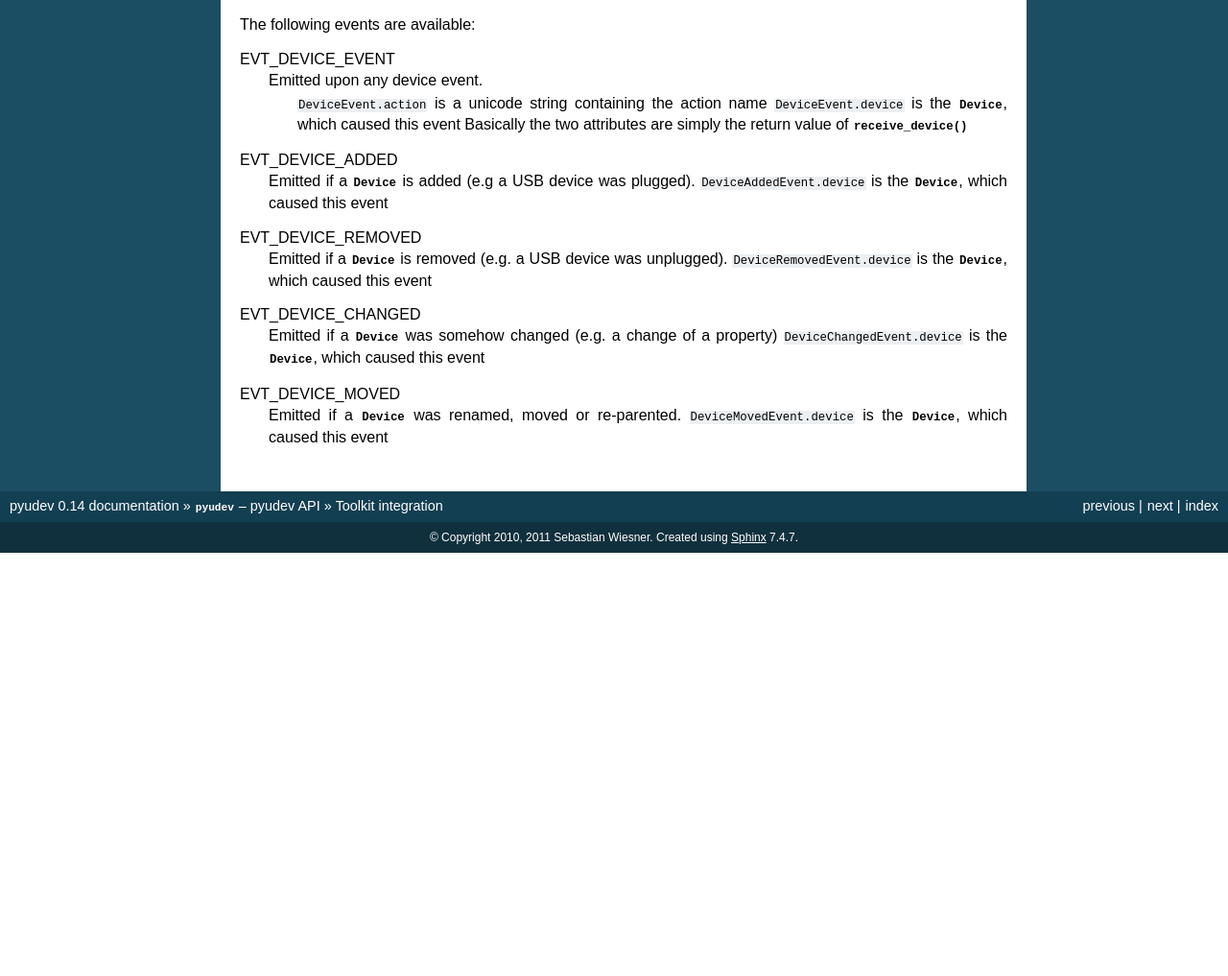
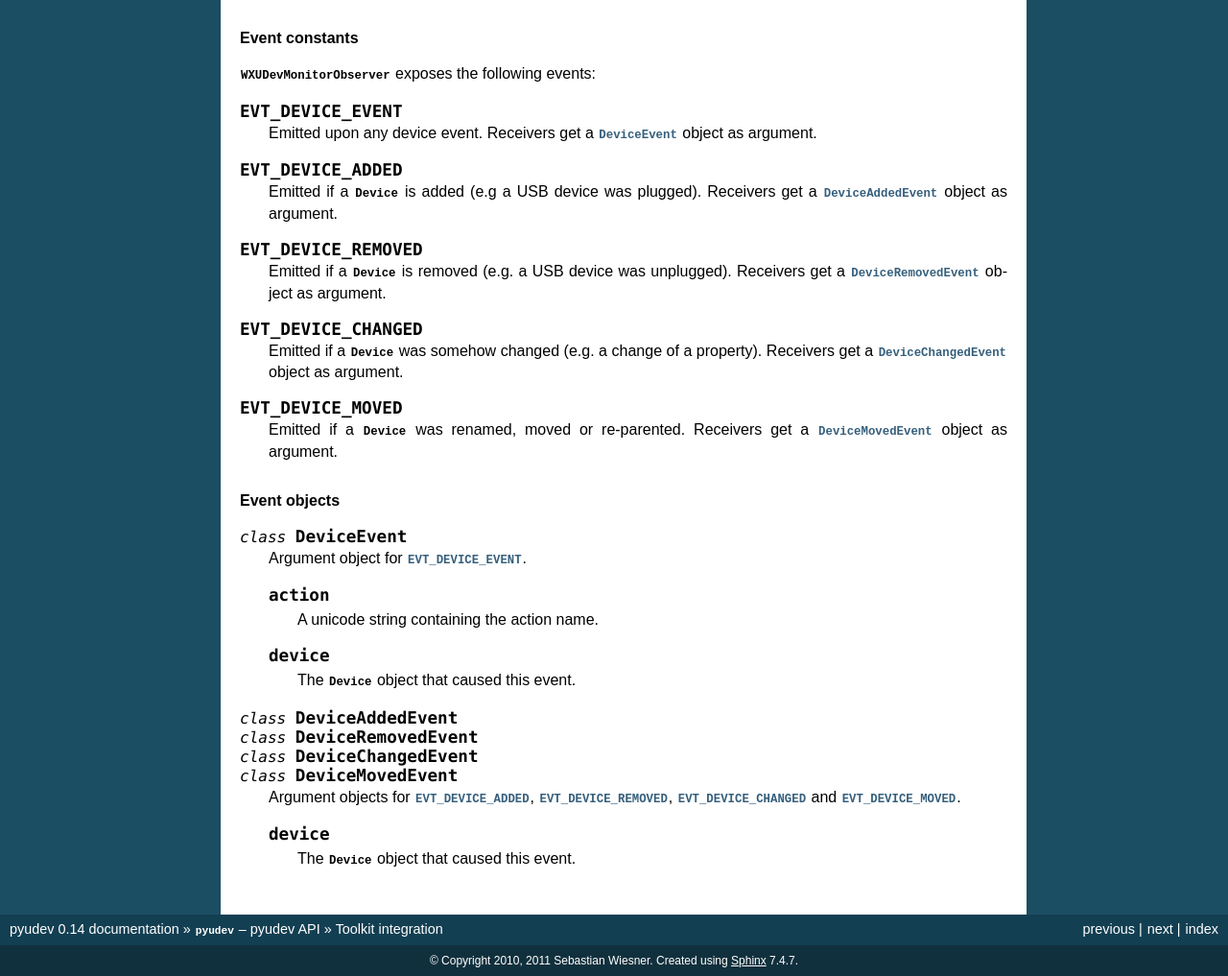
Before and after one commit to pyudev/pyudev, a Sphinx documentation site: the page built from doc/api/toolkit.rst, in a window 1280 px wide and 1400 px high, scrolled down 1992 px. Shown: the part 383-1400 px from the top of the window at 96% size. Built offline with Sphinx 7.4.7, drawn with Linux system fonts in a browser that asks for light colours; before the commit the page ends 2951 px from its top, so only the background shows below that; some of the changed text lies outside the part shown.

Commit message:
Fixed and improved documentation

```diff
--- a/doc/api/toolkit.rst
+++ b/doc/api/toolkit.rst
@@ -179,26 +179,60 @@ provided, each in a separate module:
 
       The :class:`~pyudev.Monitor` observed by this object.
 
-The following events are available:
 
-EVT_DEVICE_EVENT
-  Emitted upon any device event.
-    ``DeviceEvent.action`` is a unicode string containing the action name
-    ``DeviceEvent.device`` is the :class:`~pyudev.Device`, which caused this event
-    Basically the two attributes are simply the return value of :meth:`~pyudev.Monitor.receive_device`
+.. rubric:: Event constants
 
-EVT_DEVICE_ADDED
-  Emitted if a :class:`~pyudev.Device` is added (e.g a USB device was plugged).
-  ``DeviceAddedEvent.device`` is the :class:`~pyudev.Device`, which caused this event
+:class:`WXUDevMonitorObserver` exposes the following events:
 
-EVT_DEVICE_REMOVED
-  Emitted if a :class:`~pyudev.Device` is removed (e.g. a USB device was unplugged).
-  ``DeviceRemovedEvent.device`` is the :class:`~pyudev.Device`, which caused this event
+.. data:: EVT_DEVICE_EVENT
 
-EVT_DEVICE_CHANGED
-  Emitted if a :class:`~pyudev.Device` was somehow changed (e.g. a change of a property)
-  ``DeviceChangedEvent.device`` is the :class:`~pyudev.Device`, which caused this event
+   Emitted upon any device event.  Receivers get a :class:`DeviceEvent` object
+   as argument.
 
-EVT_DEVICE_MOVED
-    Emitted if a :class:`~pyudev.Device` was renamed, moved or re-parented.
-    ``DeviceMovedEvent.device`` is the :class:`~pyudev.Device`, which caused this event
+.. data:: EVT_DEVICE_ADDED
+
+   Emitted if a :class:`~pyudev.Device` is added (e.g a USB device was
+   plugged).  Receivers get a :class:`DeviceAddedEvent` object as argument.
+
+.. data:: EVT_DEVICE_REMOVED
+
+   Emitted if a :class:`~pyudev.Device` is removed (e.g. a USB device was
+   unplugged).  Receivers get a :class:`DeviceRemovedEvent` object as argument.
+
+.. data:: EVT_DEVICE_CHANGED
+
+   Emitted if a :class:`~pyudev.Device` was somehow changed (e.g. a change of a
+   property).  Receivers get a :class:`DeviceChangedEvent` object as argument.
+
+.. data:: EVT_DEVICE_MOVED
+
+   Emitted if a :class:`~pyudev.Device` was renamed, moved or re-parented.
+   Receivers get a :class:`DeviceMovedEvent` object as argument.
+
+
+.. rubric:: Event objects
+
+.. class:: DeviceEvent
+
+   Argument object for :data:`EVT_DEVICE_EVENT`.
+
+   .. attribute:: action
+
+      A unicode string containing the action name.
+
+   .. attribute:: device
+
+      The :class:`~pyudev.Device` object that caused this event.
+
+
+.. class:: DeviceAddedEvent
+           DeviceRemovedEvent
+           DeviceChangedEvent
+           DeviceMovedEvent
+
+   Argument objects for :data:`EVT_DEVICE_ADDED`, :data:`EVT_DEVICE_REMOVED`,
+   :data:`EVT_DEVICE_CHANGED` and :data:`EVT_DEVICE_MOVED`.
+
+   .. attribute:: device
+
+      The :class:`~pyudev.Device` object that caused this event.
```
